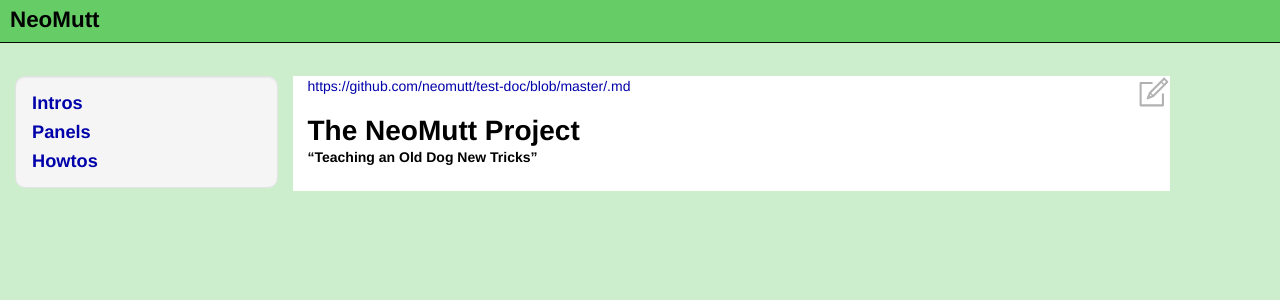
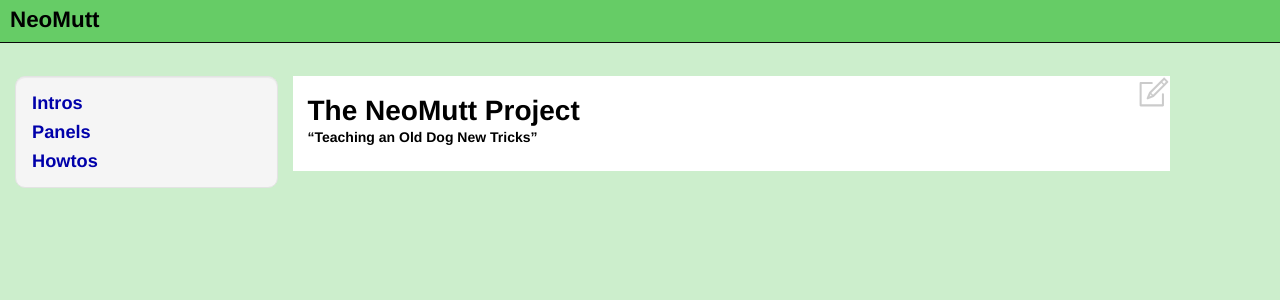
Before and after one commit to neomutt/test-doc, a Jekyll site: the page built from index.md, in a window 1280 px wide. Shown: the top 300 px of the page. Built offline with Jekyll 4.4.1, drawn with Linux system fonts in a browser that asks for light colours.

Commit message:
improve this page

```diff
--- a/_layouts/concertina.html
+++ b/_layouts/concertina.html
@@ -10,8 +10,7 @@
             </div>
         </div>
         <div class="col-md-9">
-            <a href="https://github.com/neomutt/test-doc/blob/master{{ page.url }}.md"><img title="Improve this page" class="improve" width="32" height="32" src="{{ site.baseurl }}/images/edit.svg"></a>
-            <a href="https://github.com/neomutt/test-doc/blob/master{{ page.url }}.md">https://github.com/neomutt/test-doc/blob/master{{ page.url }}.md</a>
+            <a href="https://github.com/neomutt/test-doc/blob/master{{ page.url }}.md"><div class="improve"><span>Improve this page</span><img width="32" height="32" src="{{ site.baseurl }}/images/edit.svg"></div></a>
             {{ content }}
         </div>
     </div>
--- a/css/theme.css
+++ b/css/theme.css
@@ -312,8 +312,27 @@ span.donate {
   border-radius: 10px;
 }
 
-img.improve {
+div.improve {
   float: right;
   margin-right: -15px;
-  opacity: 0.3;
 }
+
+div.improve span {
+  font-size: 1.2em;
+  font-weight: bold;
+  color: #444;
+  visibility: hidden;
+}
+
+div.improve:hover span {
+  visibility: visible;
+  padding-right: 0.5em;
+}
+
+div.improve img {
+  opacity: 0.2;
+}
+
+div.improve:hover img {
+  opacity: 1;
+}
```
